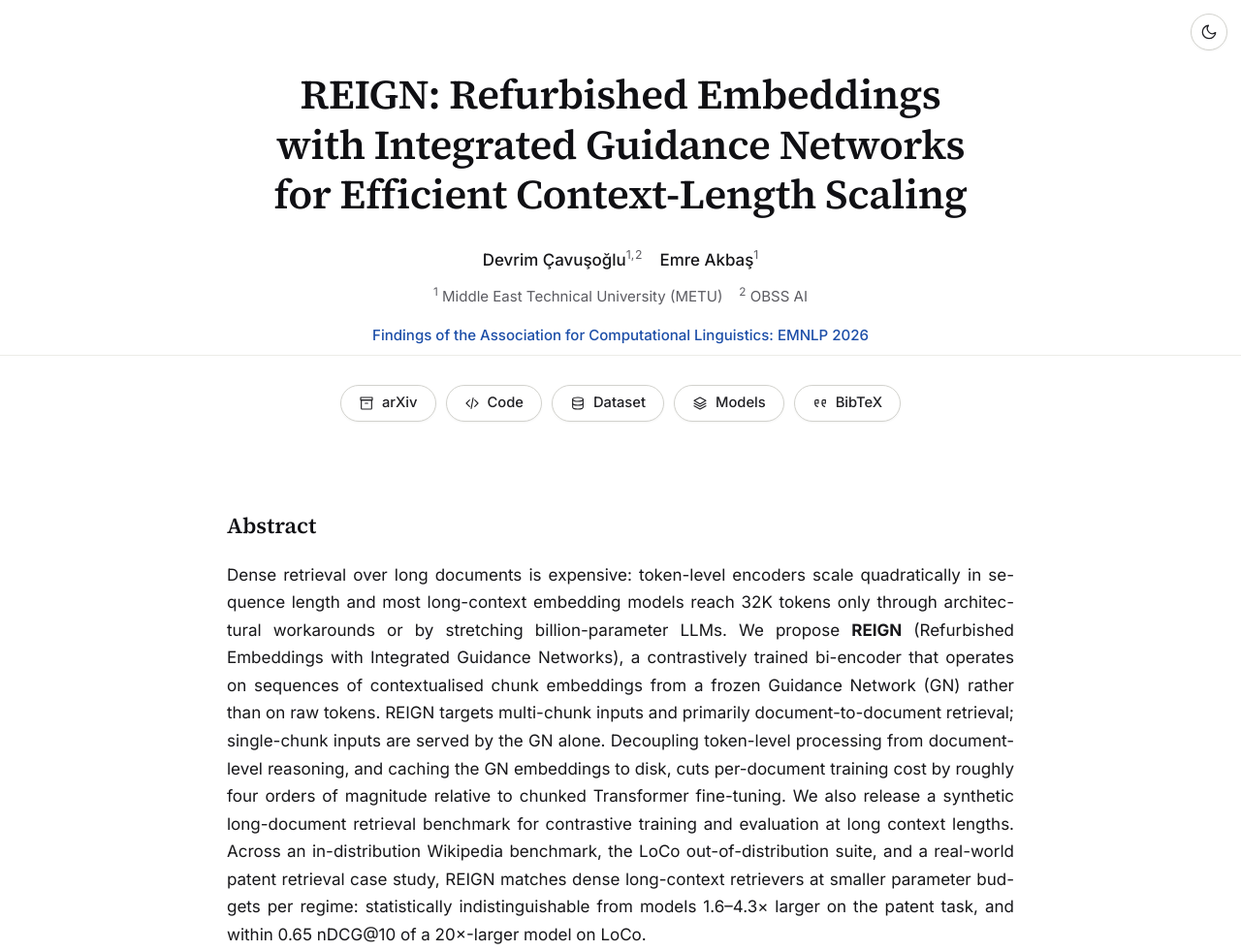
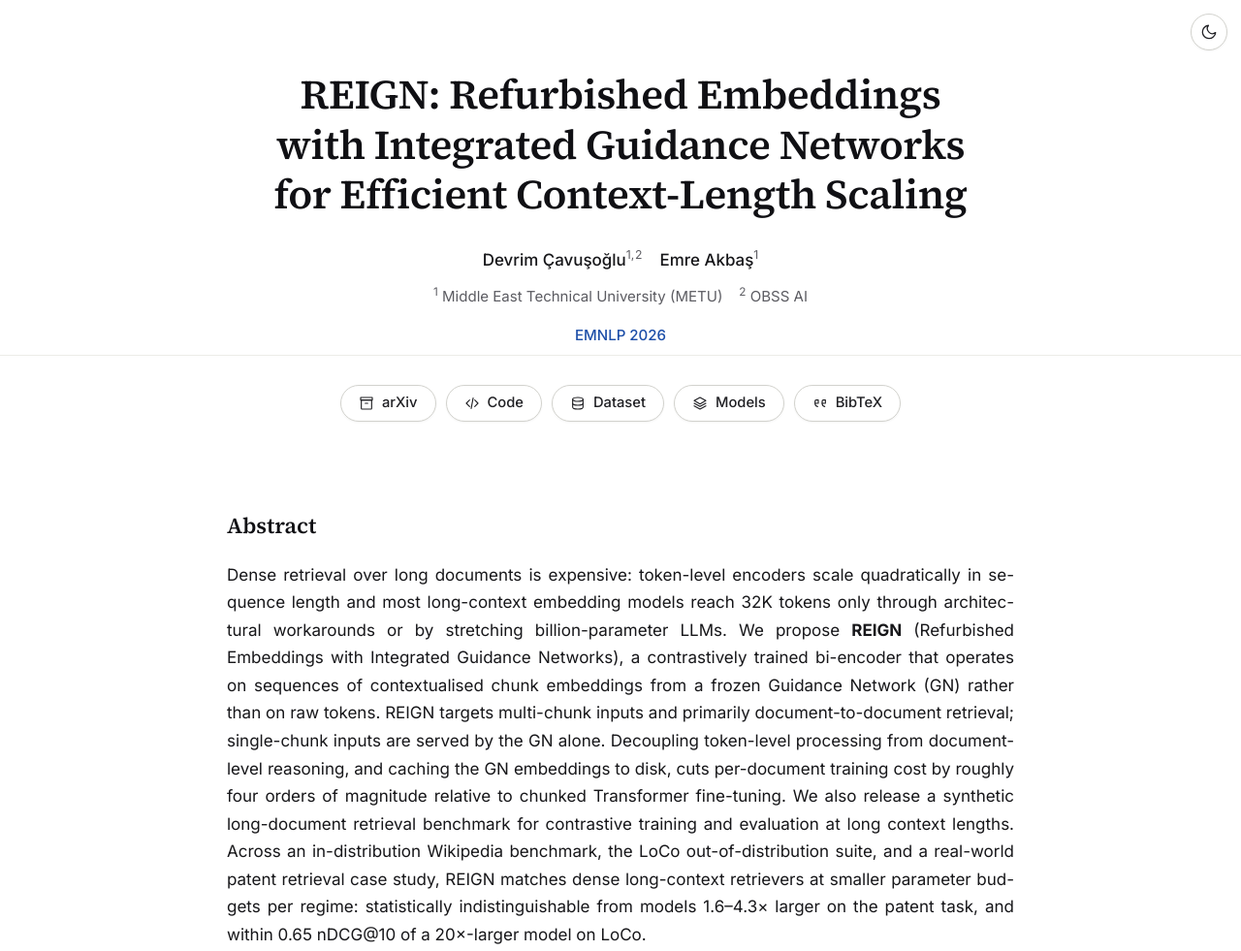
Before and after one commit to devrimcavusoglu/reign, a plain HTML site: page docs/index.html in a window 1280 px wide. Shown: the top 981 px of the page at 97% size. Drawn offline with Linux system fonts and the light colour scheme.

Commit message:
Refer to the venue as plain EMNLP 2026 in narration
Page title, hero venue line, README badge and paper bullet, and the
CITATION.cff notes now say "EMNLP 2026" / "to appear at EMNLP 2026".
The BibTeX booktitle and CFF collection-title keep the official
proceedings name.

Co-Authored-By: Claude Opus 5 <noreply@anthropic.com>

```diff
--- a/docs/index.html
+++ b/docs/index.html
@@ -3,7 +3,7 @@
 <head>
 <meta charset="utf-8">
 <meta name="viewport" content="width=device-width, initial-scale=1">
-<title>REIGN — Findings of EMNLP 2026</title>
+<title>REIGN — EMNLP 2026</title>
 <meta name="description" content="We propose REIGN, a contrastively trained bi-encoder that operates on sequences of contextualised chunk embeddings from a frozen Guidance Network rather than on raw tokens.">
 <meta name="author" content="Devrim Çavuşoğlu, Emre Akbaş">
 <link rel="canonical" href="https://devrimcavusoglu.github.io/reign/">
@@ -431,7 +431,7 @@ footer .copyright { font-size: 0.8rem; color: var(--faint); margin: 18px 0 0; }
       Devrim Çavuşoğlu<sup>1,&#8202;2</sup> &nbsp;&nbsp; Emre Akbaş<sup>1</sup>
     </p>
     <p class="affil"><sup>1</sup> Middle East Technical University (METU) &nbsp;&nbsp; <sup>2</sup> OBSS AI</p>
-    <p class="venue">Findings of the Association for Computational Linguistics: EMNLP 2026</p>
+    <p class="venue">EMNLP 2026</p>
   </div>
 </header>
 
```
Also changed, not shown: 2 other files.
